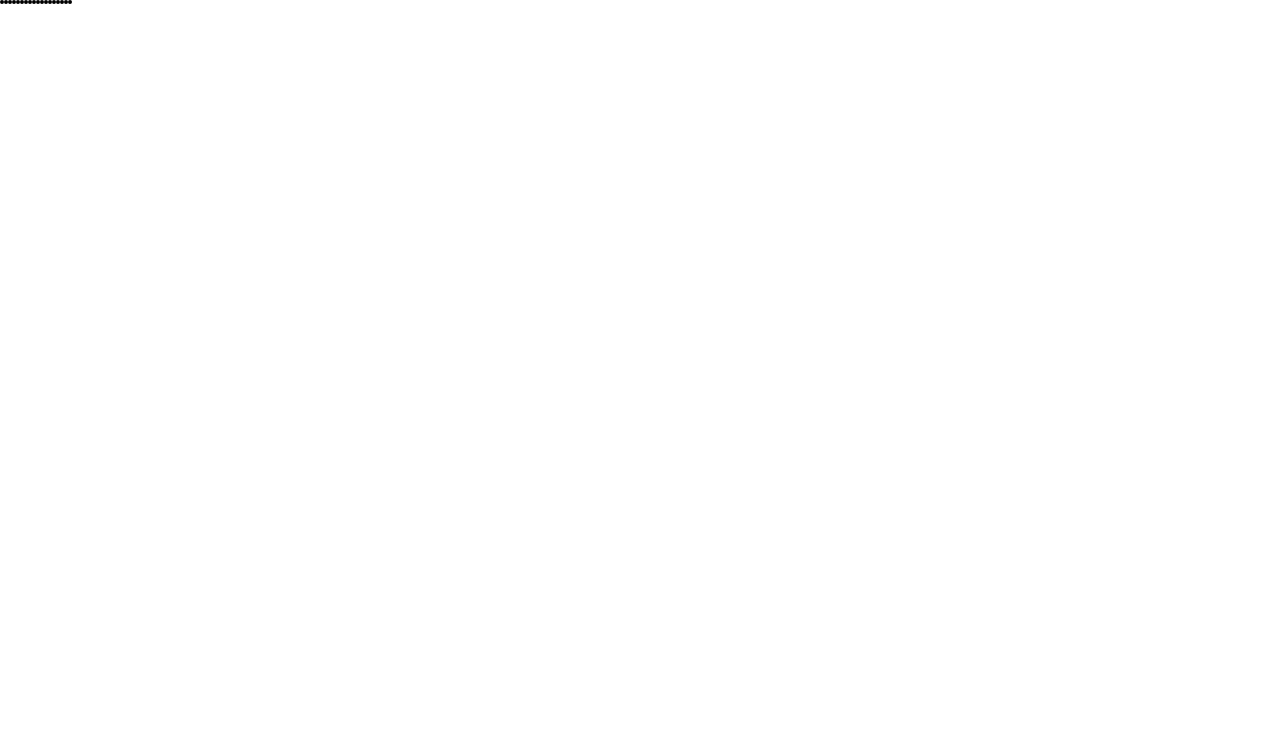
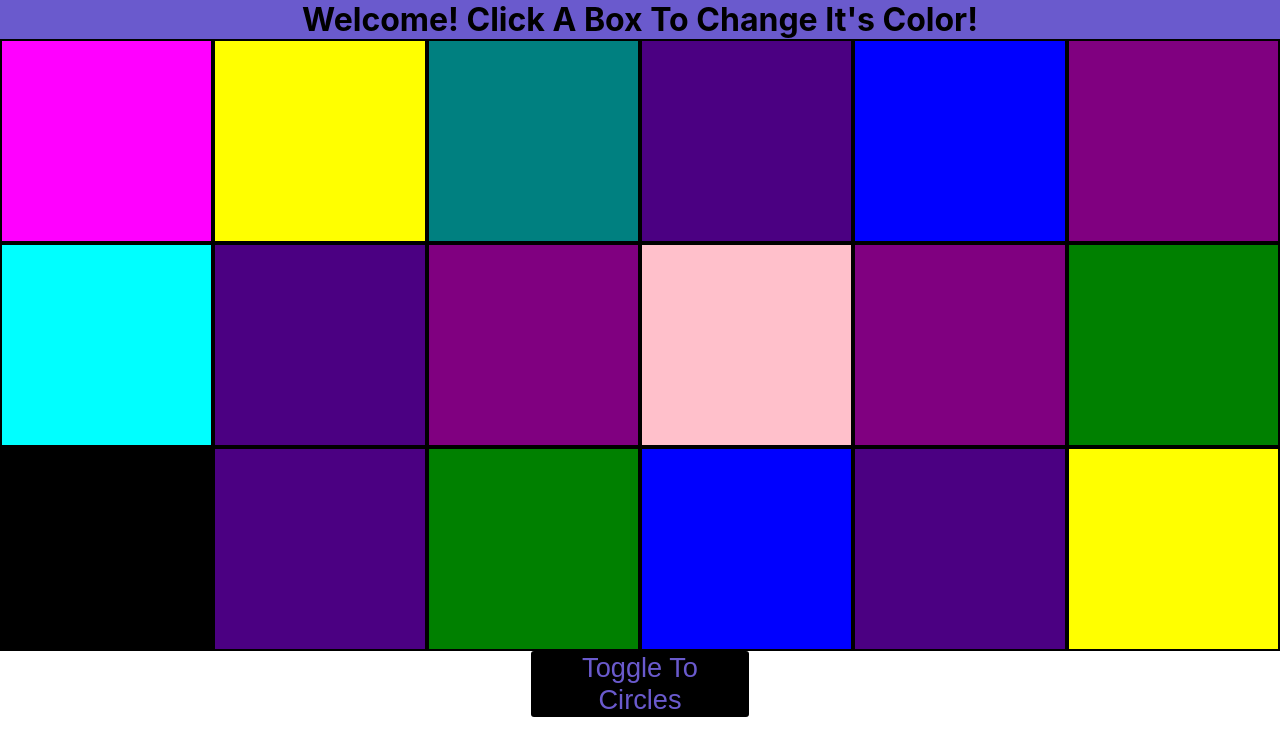
Before and after one commit to JoseBorbon/color-boxes-app, a React (Create React App) app: page / in a window 1280 px wide. Shown: the top 756 px of the page. Built offline with nearby package versions, Linux system fonts and the light colour scheme.

Commit message:
add state and props to pass down to dumb component

```diff
--- a/src/ColorBoxesContainer.jsx
+++ b/src/ColorBoxesContainer.jsx
@@ -10,32 +10,147 @@ class ColorBoxesContainer extends Component {
   };
   constructor(props) {
     super(props);
+    this.state = {
+      shape: 'square',
+    };
+    this.handleClick = this.handleClick.bind(this);
+    this.toggleShape = this.toggleShape.bind(this);
+  }
+  handleClick({ target }) {
+    //when click, change color to another
+    let randIdx = getRandIdx(colors);
+    target.id =
+      target.id === this.props.colors[randIdx]
+        ? this.props.colors[randIdx + 1] || this.props.colors[randIdx - 1]
+        : this.props.colors[randIdx];
+  }
+  toggleShape() {
+    this.setState((curState) => {
+      return curState.shape === 'square'
+        ? { shape: 'circle' }
+        : { shape: 'square' };
+    });
   }
   render() {
     return (
-      <div class="Color-boxes-container">
-        <ColorBox
-          color={this.props.colors[getRandIdx(this.props.colors)]}
-          shape="circle"
-        />
-        <ColorBox color={this.props.colors[getRandIdx(this.props.colors)]} />
-        <ColorBox color={this.props.colors[getRandIdx(this.props.colors)]} />
-        <ColorBox color={this.props.colors[getRandIdx(this.props.colors)]} />
-        <ColorBox color={this.props.colors[getRandIdx(this.props.colors)]} />
-        <ColorBox color={this.props.colors[getRandIdx(this.props.colors)]} />
-        <ColorBox color={this.props.colors[getRandIdx(this.props.colors)]} />
-        <ColorBox color={this.props.colors[getRandIdx(this.props.colors)]} />
-        <ColorBox color={this.props.colors[getRandIdx(this.props.colors)]} />
-        <ColorBox color={this.props.colors[getRandIdx(this.props.colors)]} />
-        <ColorBox color={this.props.colors[getRandIdx(this.props.colors)]} />
-        <ColorBox color={this.props.colors[getRandIdx(this.props.colors)]} />
-        <ColorBox color={this.props.colors[getRandIdx(this.props.colors)]} />
-        <ColorBox color={this.props.colors[getRandIdx(this.props.colors)]} />
-        <ColorBox color={this.props.colors[getRandIdx(this.props.colors)]} />
-        <ColorBox color={this.props.colors[getRandIdx(this.props.colors)]} />
-        <ColorBox color={this.props.colors[getRandIdx(this.props.colors)]} />
-        <ColorBox color={this.props.colors[getRandIdx(this.props.colors)]} />
-      </div>
+      <>
+        <h1>Welcome! Click A Box To Change It's Color!</h1>
+        <div className="Color-boxes-container">
+          <ColorBox
+            curColor={this.props.colors[getRandIdx(this.props.colors)]}
+            colors={colors}
+            click={this.handleClick}
+            shape={this.state.shape}
+          />
+          <ColorBox
+            curColor={this.props.colors[getRandIdx(this.props.colors)]}
+            colors={colors}
+            click={this.handleClick}
+            shape={this.state.shape}
+          />
+          <ColorBox
+            curColor={this.props.colors[getRandIdx(this.props.colors)]}
+            colors={colors}
+            click={this.handleClick}
+            shape={this.state.shape}
+          />
+          <ColorBox
+            curColor={this.props.colors[getRandIdx(this.props.colors)]}
+            colors={colors}
+            click={this.handleClick}
+            shape={this.state.shape}
+          />
+          <ColorBox
+            curColor={this.props.colors[getRandIdx(this.props.colors)]}
+            colors={colors}
+            click={this.handleClick}
+            shape={this.state.shape}
+          />
+          <ColorBox
+            curColor={this.props.colors[getRandIdx(this.props.colors)]}
+            colors={colors}
+            click={this.handleClick}
+            shape={this.state.shape}
+          />
+          <ColorBox
+            curColor={this.props.colors[getRandIdx(this.props.colors)]}
+            colors={colors}
+            click={this.handleClick}
+            shape={this.state.shape}
+          />
+          <ColorBox
+            curColor={this.props.colors[getRandIdx(this.props.colors)]}
+            colors={colors}
+            click={this.handleClick}
+            shape={this.state.shape}
+          />
+          <ColorBox
+            curColor={this.props.colors[getRandIdx(this.props.colors)]}
+            colors={colors}
+            click={this.handleClick}
+            shape={this.state.shape}
+          />
+          <ColorBox
+            curColor={this.props.colors[getRandIdx(this.props.colors)]}
+            colors={colors}
+            click={this.handleClick}
+            shape={this.state.shape}
+          />
+          <ColorBox
+            curColor={this.props.colors[getRandIdx(this.props.colors)]}
+            colors={colors}
+            click={this.handleClick}
+            shape={this.state.shape}
+          />
+          <ColorBox
+            curColor={this.props.colors[getRandIdx(this.props.colors)]}
+            colors={colors}
+            click={this.handleClick}
+            shape={this.state.shape}
+          />
+          <ColorBox
+            curColor={this.props.colors[getRandIdx(this.props.colors)]}
+            colors={colors}
+            click={this.handleClick}
+            shape={this.state.shape}
+          />
+          <ColorBox
+            curColor={this.props.colors[getRandIdx(this.props.colors)]}
+            colors={colors}
+            click={this.handleClick}
+            shape={this.state.shape}
+          />
+          <ColorBox
+            curColor={this.props.colors[getRandIdx(this.props.colors)]}
+            colors={colors}
+            click={this.handleClick}
+            shape={this.state.shape}
+          />
+          <ColorBox
+            curColor={this.props.colors[getRandIdx(this.props.colors)]}
+            colors={colors}
+            click={this.handleClick}
+            shape={this.state.shape}
+          />
+          <ColorBox
+            curColor={this.props.colors[getRandIdx(this.props.colors)]}
+            colors={colors}
+            click={this.handleClick}
+            shape={this.state.shape}
+          />
+          <ColorBox
+            curColor={this.props.colors[getRandIdx(this.props.colors)]}
+            colors={colors}
+            click={this.handleClick}
+            shape={this.state.shape}
+          />
+        </div>
+        <button onClick={this.toggleShape}>
+          {this.state.shape === 'circle'
+            ? 'Toggle To Squares'
+            : 'Toggle To Circles'}
+        </button>
+      </>
     );
   }
 }
```
